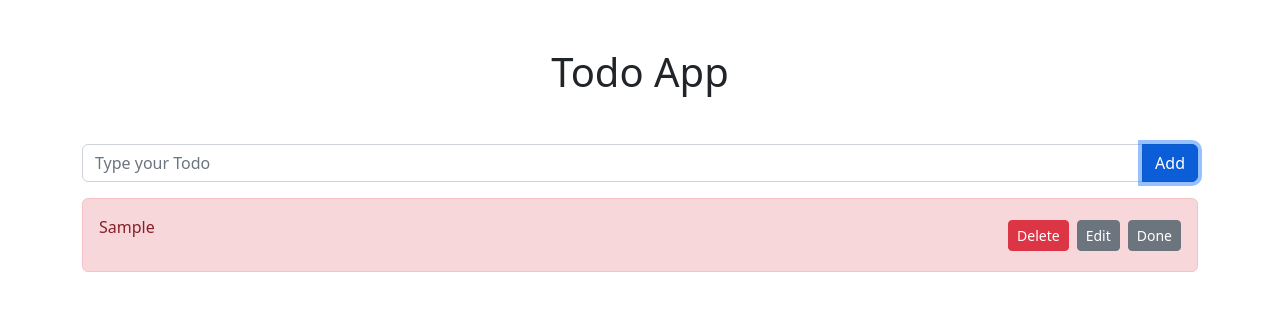
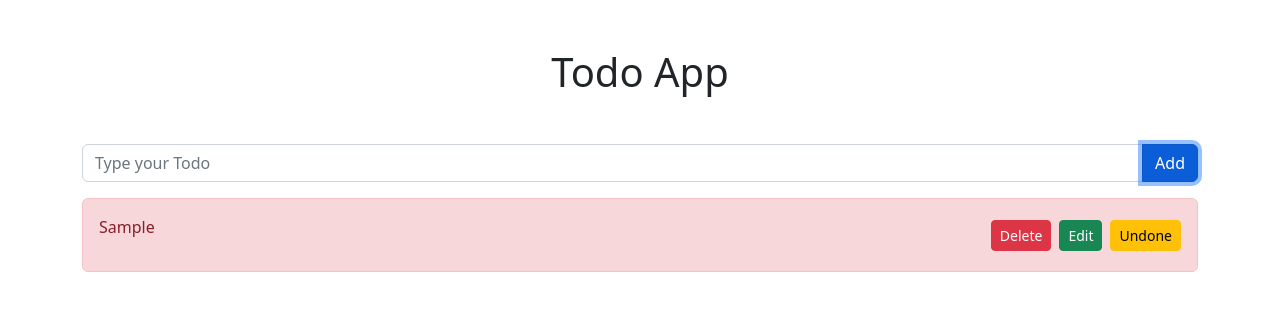
Before and after one commit to mkocerim/react-todoapp, a React (Create React App) app: page / in a window 1280 px wide. Both pictures are taken after typing "Sample" into the empty fields and a click on the button "Add". Shown: the top 310 px of the page. Built offline with nearby package versions, Linux system fonts and the light colour scheme.

Commit message:
build for netlify added

```diff
--- a/public/index.html
+++ b/public/index.html
@@ -24,9 +24,14 @@
       work correctly both with client-side routing and a non-root public URL.
       Learn how to configure a non-root public URL by running `npm run build`.
     -->
-    <link href="https://cdn.jsdelivr.net/npm/bootstrap@5.2.0/dist/css/bootstrap.min.css" rel="stylesheet" integrity="sha384-gH2yIJqKdNHPEq0n4Mqa/HGKIhSkIHeL5AyhkYV8i59U5AR6csBvApHHNl/vI1Bx" crossorigin="anonymous">
+    <link
+      href="https://cdn.jsdelivr.net/npm/bootstrap@5.2.0/dist/css/bootstrap.min.css"
+      rel="stylesheet"
+      integrity="sha384-gH2yIJqKdNHPEq0n4Mqa/HGKIhSkIHeL5AyhkYV8i59U5AR6csBvApHHNl/vI1Bx"
+      crossorigin="anonymous"
+    />
 
-    <title>React App</title>
+    <title>TODO APP</title>
   </head>
   <body>
     <noscript>You need to enable JavaScript to run this app.</noscript>
@@ -41,7 +46,10 @@
       To begin the development, run `npm start` or `yarn start`.
       To create a production bundle, use `npm run build` or `yarn build`.
     -->
-    <script src="https://cdn.jsdelivr.net/npm/bootstrap@5.2.0/dist/js/bootstrap.bundle.min.js" integrity="sha384-A3rJD856KowSb7dwlZdYEkO39Gagi7vIsF0jrRAoQmDKKtQBHUuLZ9AsSv4jD4Xa" crossorigin="anonymous"></script>
-
+    <script
+      src="https://cdn.jsdelivr.net/npm/bootstrap@5.2.0/dist/js/bootstrap.bundle.min.js"
+      integrity="sha384-A3rJD856KowSb7dwlZdYEkO39Gagi7vIsF0jrRAoQmDKKtQBHUuLZ9AsSv4jD4Xa"
+      crossorigin="anonymous"
+    ></script>
   </body>
 </html>
--- a/src/App.js
+++ b/src/App.js
@@ -77,7 +77,7 @@ function App() {
         text: todoText,
         date: new Date(),
       };
-      setTodos([...todos, newTodo]);
+      setTodos([newTodo, ...todos]);
       localStorage.setItem("todos", JSON.stringify([...todos, newTodo]));
       setTodoText("");
       console.log(newTodo);
@@ -98,12 +98,14 @@ function App() {
         <React.Fragment>
           {todos.map((item) => (
             <Todo
+              key={item.id}
               item={item}
               deleteTodo={deleteTodo}
               setIsEdit={setIsEdit}
               setWillUpdateTodo={setWillUpdateTodo}
               setTodoText={setTodoText}
               changeIsDone={changeIsDone}
+              isEdit={isEdit}
             />
           ))}
         </React.Fragment>
--- a/src/components/Todo.js
+++ b/src/components/Todo.js
@@ -9,11 +9,12 @@ const Todo = (props) => {
     setWillUpdateTodo,
     setIsEdit,
     changeIsDone,
+    isEdit,
   } = props; //tüm itemleri  props.item yazmak yerine burada const{item,xxx} =props; yazarak yıkıma ugratıyoruz
   return (
     <div
       className={`alert alert-${
-        props.item.isDone === true ? "success" : "danger"
+        props.item.isDone ? "success" : "danger"
       } d-flex justify-content-between align-items-center`}
       role="alert"
     >
@@ -27,10 +28,12 @@ const Todo = (props) => {
           Delete
         </button>
         <button
-          className="btn btn-sm btn-secondary mx-2"
+          className={`btn btn-sm btn-${
+            isEdit === true ? "danger" : "success"
+          } mx-2`}
           onClick={() => {
             setIsEdit(true);
-            setWillUpdateTodo(props.item.id);
+            setWillUpdateTodo(item.id);
             setTodoText(item.text);
           }}
         >
@@ -38,10 +41,13 @@ const Todo = (props) => {
         </button>
 
         <button
-          className="btn btn-secondary btn-sm"
-          onClick={() => changeIsDone(item.id)}
+          className={`btn btn-${props.item.isDone ? "info" : "warning"} btn-sm`}
+          onClick={() => {
+            changeIsDone(item.id);
+            setIsEdit(false);
+          }}
         >
-          {props.item.isDone === false ? "Done" : "Undone"}
+          {props.item.isDone ? "Done" : "Undone"}
         </button>
       </div>
     </div>
--- a/src/components/TodoForm.js
+++ b/src/components/TodoForm.js
@@ -13,7 +13,9 @@ const TodoForm = (props) => {
           onChange={(event) => setTodoText(event.target.value)}
         />
         <button
-          className={`btn btn-${isEdit === true ? "success" : "primary"}`}
+          className={`btn btn-md btn-${
+            isEdit === true ? "success" : "primary"
+          }`}
           type="submit"
         >
           {isEdit === true ? "Save" : "Add"}
```
